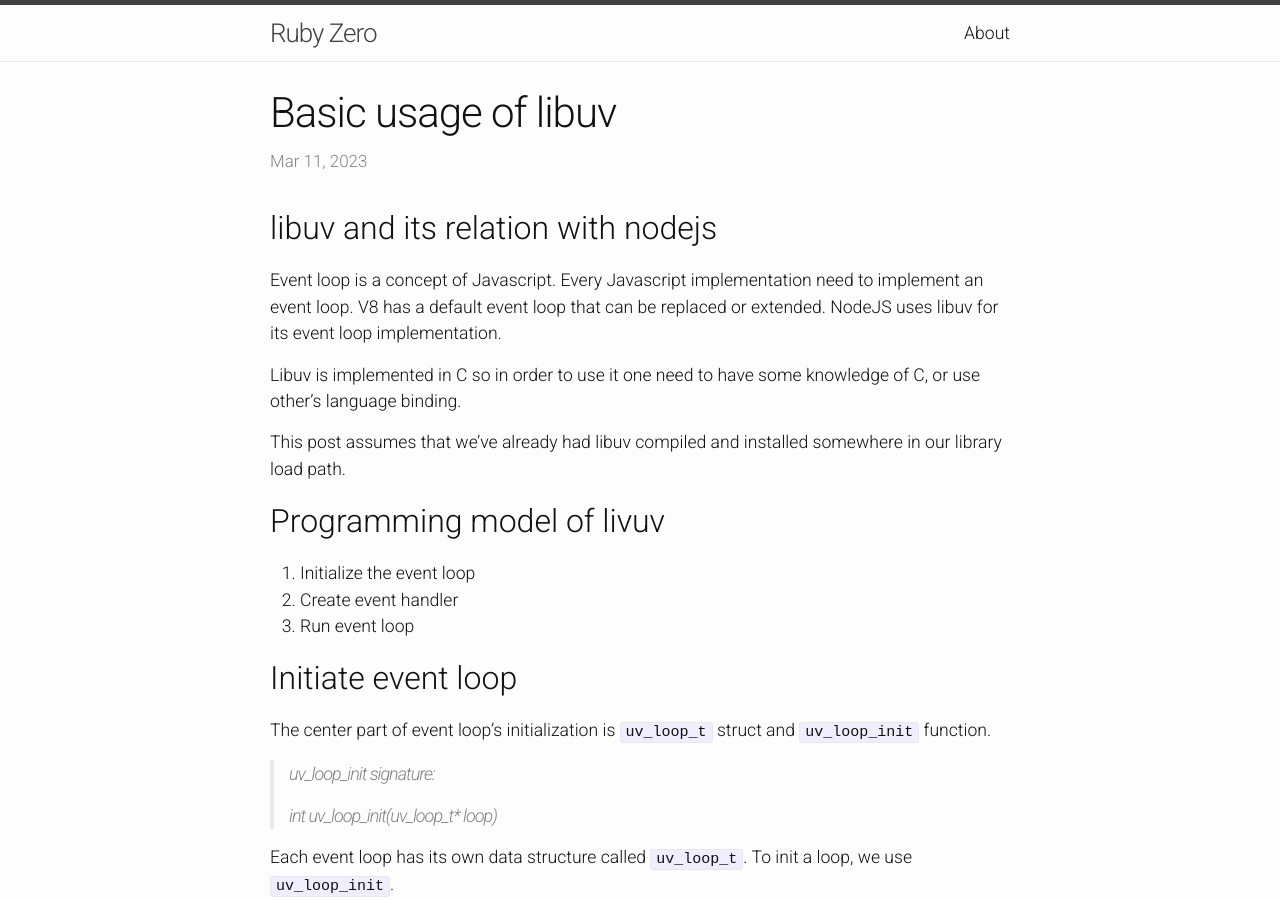
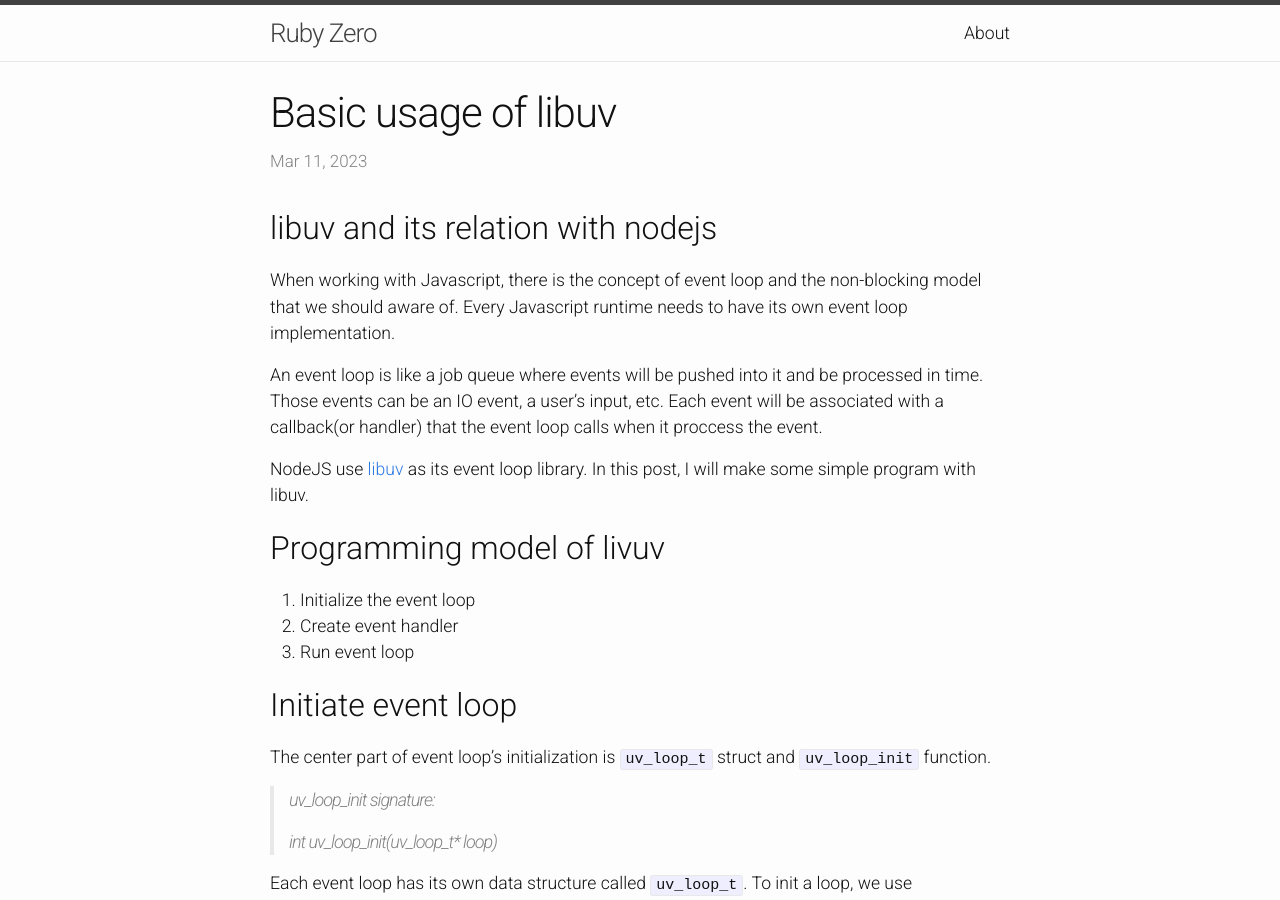
Before and after one commit to zinh/zinh.github.io, a Jekyll site: the page built from _posts/2023-03-11-libuv-basic-usage.markdown, in a window 1280 px wide and 900 px high. Built offline with Jekyll 4.4.1, drawn with Linux system fonts in a browser that asks for light colours.

Commit message:
Update 2023-03-11-libuv-basic-usage.markdown

```diff
--- a/_posts/2023-03-11-libuv-basic-usage.markdown
+++ b/_posts/2023-03-11-libuv-basic-usage.markdown
@@ -9,13 +9,11 @@ categories: javascript
 
 ## libuv and its relation with nodejs
 
-Event loop is a concept of Javascript. Every Javascript implementation need to implement an event loop.
-V8 has a default event loop that can be replaced or extended.
-NodeJS uses libuv for its event loop implementation.
+When working with Javascript, there is the concept of event loop and the non-blocking model that we should aware of. Every Javascript runtime needs to have its own event loop implementation.
 
-Libuv is implemented in C so in order to use it one need to have some knowledge of C, or use other's language binding.
+An event loop is like a job queue where events will be pushed into it and be processed in time. Those events can be an IO event, a user's input, etc. Each event will be associated with a callback(or handler) that the event loop calls when it proccess the event.
 
-This post assumes that we've already had libuv compiled and installed somewhere in our library load path.
+NodeJS use [libuv](https://libuv.org/) as its event loop library. In this post, I will make some simple program with libuv.
 
 ## Programming model of livuv
 
```
